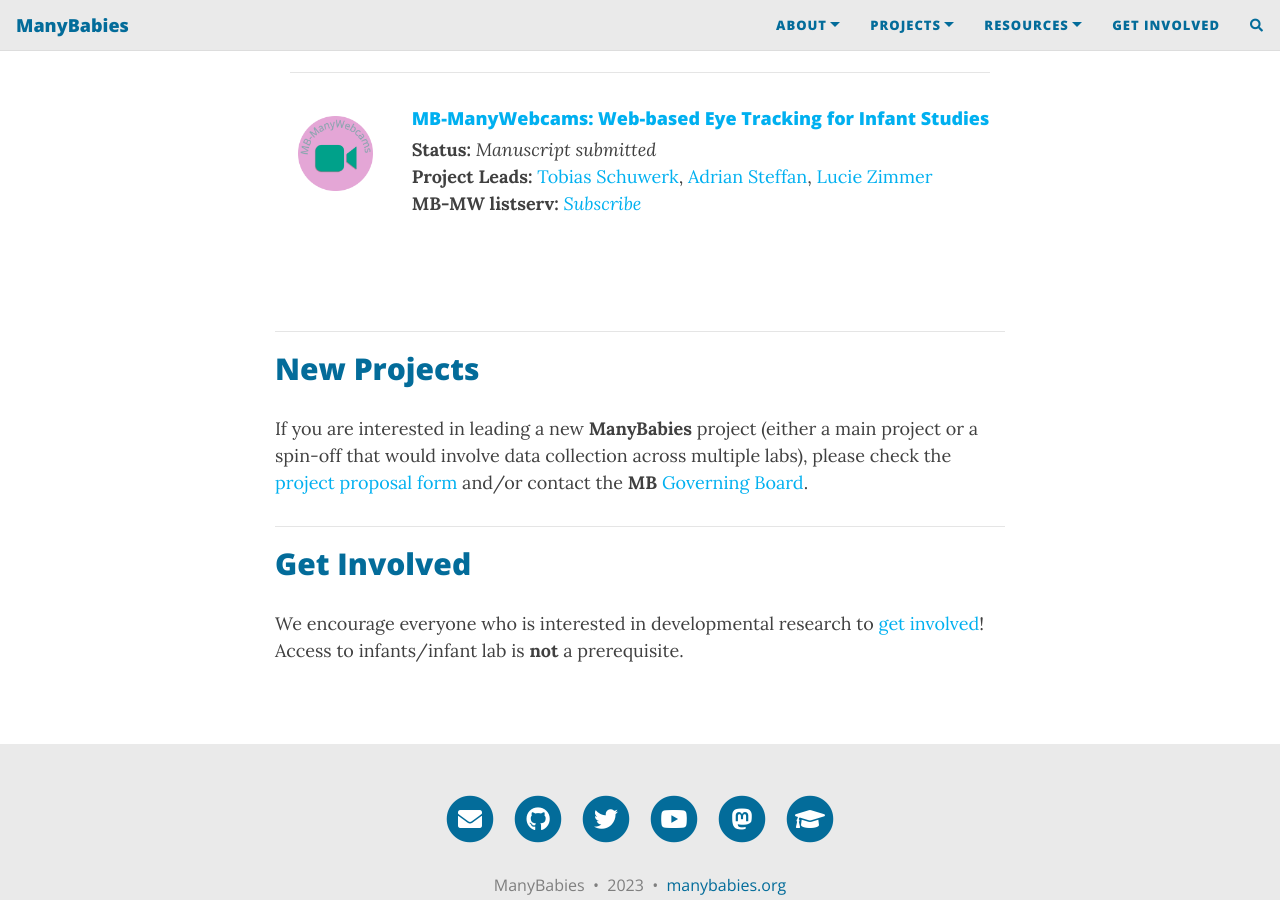
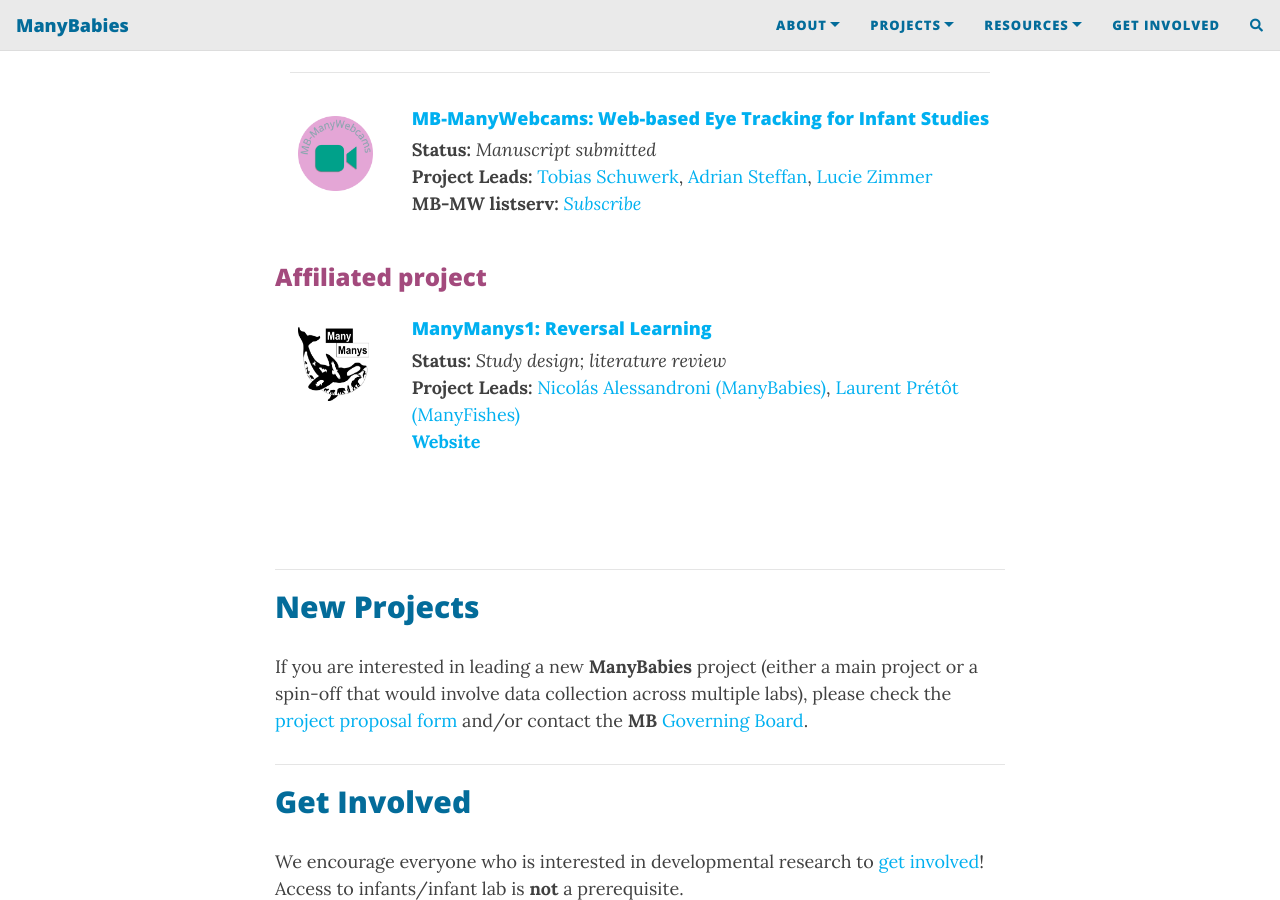
Before and after one commit to manybabies/manybabies.github.io, a Jekyll site: the page built from projects.md, in a window 1280 px wide and 900 px high, scrolled down 4328 px. Built offline with Jekyll 4.4.1, drawn with Linux system fonts in a browser that asks for light colours; nearby versions of some CDN libraries; comment, search, counter and statistics services are not loaded.

Commit message:
add ManyManys to project list

```diff
--- a/_config.yml
+++ b/_config.yml
@@ -39,6 +39,7 @@
     - Demo- graphics: "MB-Demographics"
     - Many Webcams: "MB-ManyWebcams"
     - Spin-offs: "so_sa"
+    - ManyManys: "manymanys"
   Resources:
     - General Resources: "resources"
     - Calendar: "calendar"
--- a/projects.md
+++ b/projects.md
@@ -255,6 +255,22 @@
       </div>
     </div>
     <br>
+    <div class="row">
+      <h3>Affiliated project</h3>
+    </div>
+    <div class="row">
+      <div class="col-sm-2 col-xs-6" align="center">
+        <br>
+        <a href="{{site.baseurl}}/manymanys/"><img src="/assets/img/manymanys_logo.png" alt="manymanys logo" width="75" height="75"></a>
+      </div>
+      <div class="col-sm-10">
+        <h4><a href="{{site.baseurl}}/manymanys/">ManyManys1: Reversal Learning</a></h4>
+        <b>Status:</b> <i>Study design; literature review</i><br>
+        <b>Project Leads:</b> <a href="mailto:nicolas.alessandroni@concordia.ca">Nicolás Alessandroni (ManyBabies)</a>, <a href="mailto:laurent.pretot@gmail.com">Laurent Prétôt (ManyFishes)</a><br>
+        <a href="https://manymanys.github.io/" target="_blank"><b>Website</b></a>
+      </div>
+    </div>
+    <br>
   </div>
 </section>
 
```
